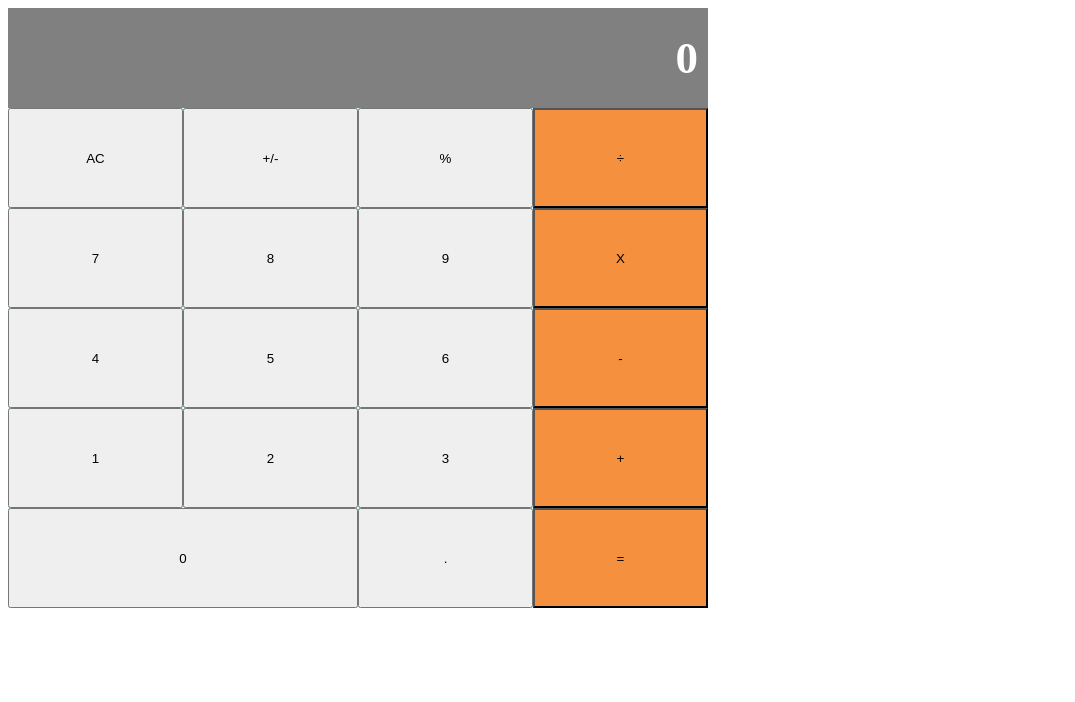
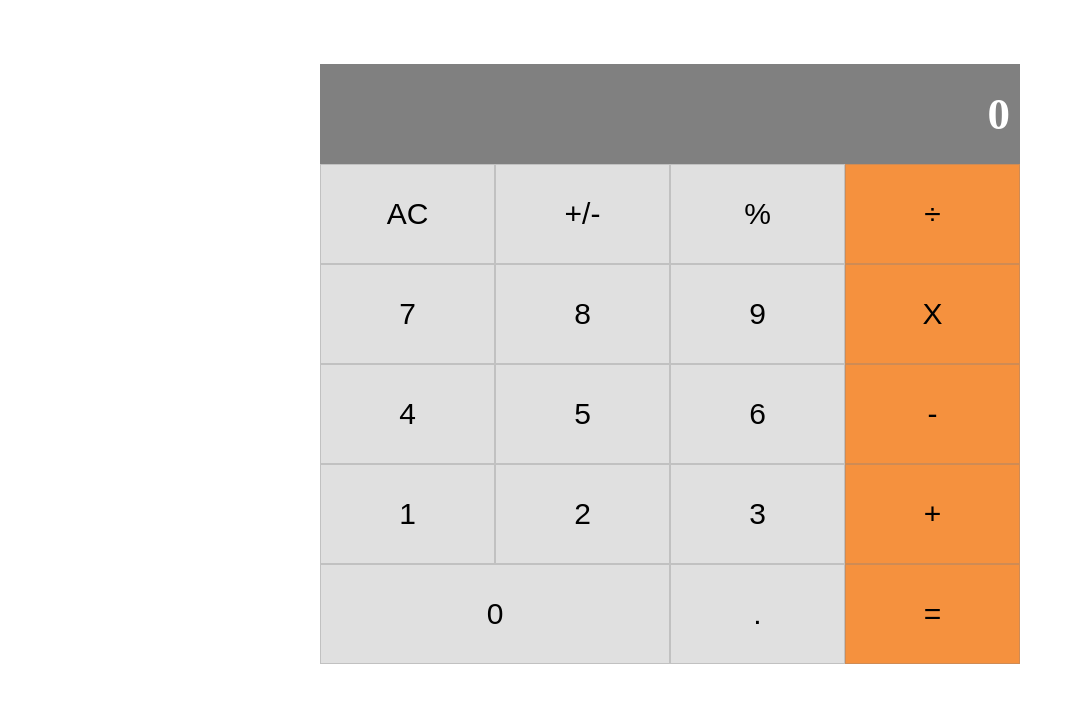
Before and after one commit to RoodzFernando/Calculator-React-app, a React (Create React App) app: page / in a window 1280 px wide. Shown: the top 702 px of the page, without its empty margins (0-1075 px from the left). Built offline with nearby package versions, Linux system fonts and the light colour scheme.

Commit message:
Finish the styling and adding props

```diff
--- a/src/components/Button.js
+++ b/src/components/Button.js
@@ -3,10 +3,12 @@ import PropTypes from 'prop-types';
 
 export default function Button(props) {
     return (
-      <button>{props.name}</button>
+      <button style={{backgroundColor: props.color, width: props.wide ? "50%" : "25%"}}>{props.name}</button>
     );
 }
-
+Button.defaultProps = {
+  color: "#F5913E"
+}
 Button.propTypes = {
   name: PropTypes.string
 }
--- a/src/components/ButtonPanel.js
+++ b/src/components/ButtonPanel.js
@@ -5,32 +5,32 @@ export default function ButtonPanel() {
     return(
       <div className = "button-panel">
         <div className="group-1">
-          <Button name = "AC"/>
-          <Button name = "+/-"/>
-          <Button name = "%"/>
+          <Button color = "#E0E0E0" name = "AC"/>
+          <Button color = "#E0E0E0" name = "+/-"/>
+          <Button color = "#E0E0E0" name = "%"/>
           <Button name = "÷"/>
         </div>
         <div className="group-2">
-          <Button name = "7"/>
-          <Button name = "8"/>
-          <Button name = "9"/>
+          <Button color = "#E0E0E0" name = "7"/>
+          <Button color = "#E0E0E0" name = "8"/>
+          <Button color = "#E0E0E0" name = "9"/>
           <Button name = "X"/>
         </div>
         <div className="group-3">
-          <Button name = "4"/>
-          <Button name = "5"/>
-          <Button name = "6"/>
+          <Button color = "#E0E0E0" name = "4"/>
+          <Button color = "#E0E0E0" name = "5"/>
+          <Button color = "#E0E0E0" name = "6"/>
           <Button name = "-"/>
         </div>
         <div className="group-4">
-          <Button name = "1" />
-          <Button name = "2" />
-          <Button name = "3" />
+          <Button color = "#E0E0E0" name = "1" />
+          <Button color = "#E0E0E0" name = "2" />
+          <Button color = "#E0E0E0" name = "3" />
           <Button name = "+" />
         </div>
         <div className="group-5">
-          <Button name = "0" />
-          <Button name = "." />
+          <Button color = "#E0E0E0" wide = {true} name = "0" />
+          <Button color = "#E0E0E0" name = "." />
           <Button name = "=" />
         </div>
       </div>
--- a/src/styles/css/index.css
+++ b/src/styles/css/index.css
@@ -1,3 +1,7 @@
+body {
+  margin: 0 auto;
+  margin-top: 5%;
+  width: 50%; }
   body .result {
     background-color: grey;
     width: 700px;
@@ -14,12 +18,12 @@ body [class^="group"] {
     background: rgba(43, 236, 250, 0.192);
     height: 100px;
     width: 700px; }
-  body [class^="group"] button:last-child {
-    background: #F5913E; }
     body [class^="group"] button {
       height: 100%;
-    width: 25%; }
-body .group-5 button:first-child {
-  width: 50%; }
+      width: 25%;
+      color: #000;
+      font-size: 30px;
+      border: 1.2px solid rgba(128, 128, 128, 0.329);
+      cursor: pointer; }
 
 /*# sourceMappingURL=index.css.map */
--- a/src/styles/scss/index.scss
+++ b/src/styles/scss/index.scss
@@ -2,6 +2,9 @@ $width: 700px;
 $height: 100px;
 
 body {
+  margin: 0 auto;
+  margin-top: 5%;
+  width: 50%;
   .result {
     background-color: grey;
     width: $width;
@@ -18,26 +21,16 @@ body {
 
   [class^="group"] {
     background: rgba(43, 236, 250, 0.192);
-    // display: flex;
-    // flex-grow: 25%;
     height: $height;
     width: $width;
-    button:last-child {
-      background: #F5913E;
-    }
 
     button {
-      // background: #000;
       height: 100%;
       width: 25%;
-    }
-  }
-  .group-5 {
-    // background: #000;
-    // display: none;
-    button:first-child{
-      // background: #000;
-      width: 50%;
+      color: #000;
+      font-size: 30px;
+      border: 1.2px solid rgba(128, 128, 128, 0.329);
+      cursor: pointer;
     }
   }
 }
```
Also changed, not shown: 1 other file (tests, documents, lock files or other folders). Lines whose indentation alone changed are shown as unchanged.
